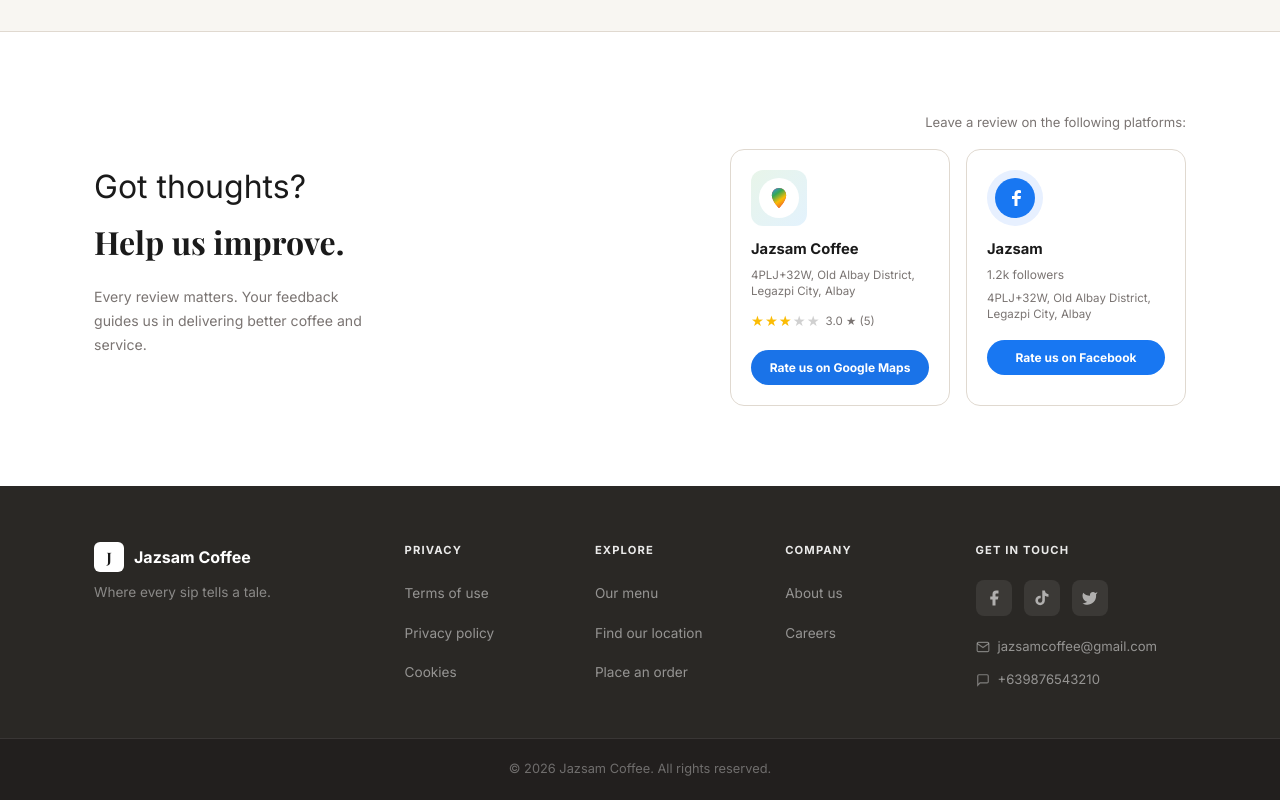
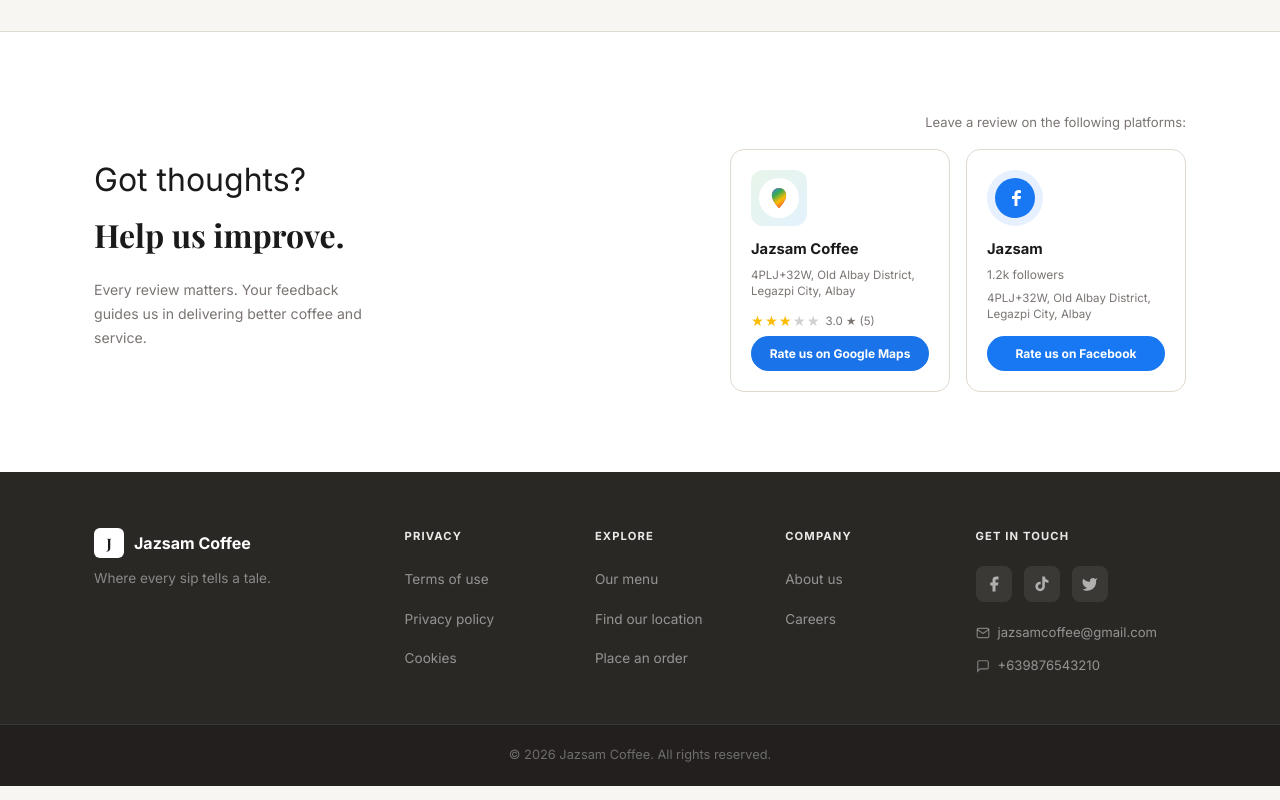
Before and after one commit to ItsRyan504/Jazsam-Kiosk, a React (Vite) app: page / in a window 1280 px wide. Shown: the part 2918-3718 px from the top of the page. Built offline with nearby package versions, Linux system fonts and the light colour scheme; a web font is replaced by a local one.

Commit message:
beta 0.1.8

```diff
--- a/src/pages/Home.css
+++ b/src/pages/Home.css
@@ -560,6 +560,7 @@
   display: flex;
   flex-direction: column;
   gap: 4px;
+  flex: 1; /* stretch to fill card so button always reaches the bottom */
 }
 .rev-card__name {
   font-size: 0.92rem;
@@ -595,7 +596,8 @@
 .rev-card__btn {
   display: block;
   width: 100%;
-  margin-top: 14px;
+  margin-top: auto; /* always pins to the bottom, aligning across cards */
+  padding-top: 14px;
   padding: 10px 0;
   border-radius: 50px;
   font-size: 0.75rem;
```
